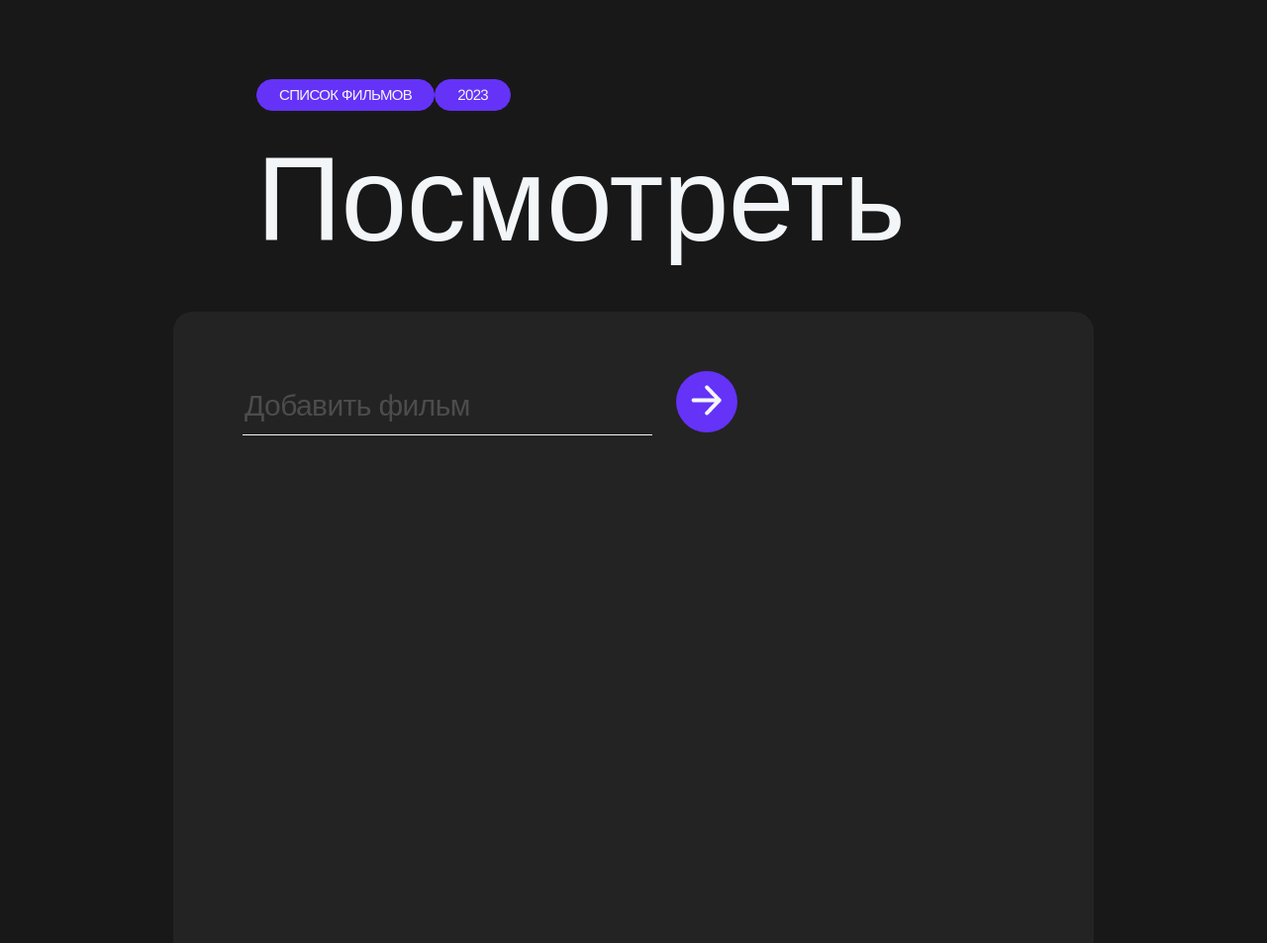
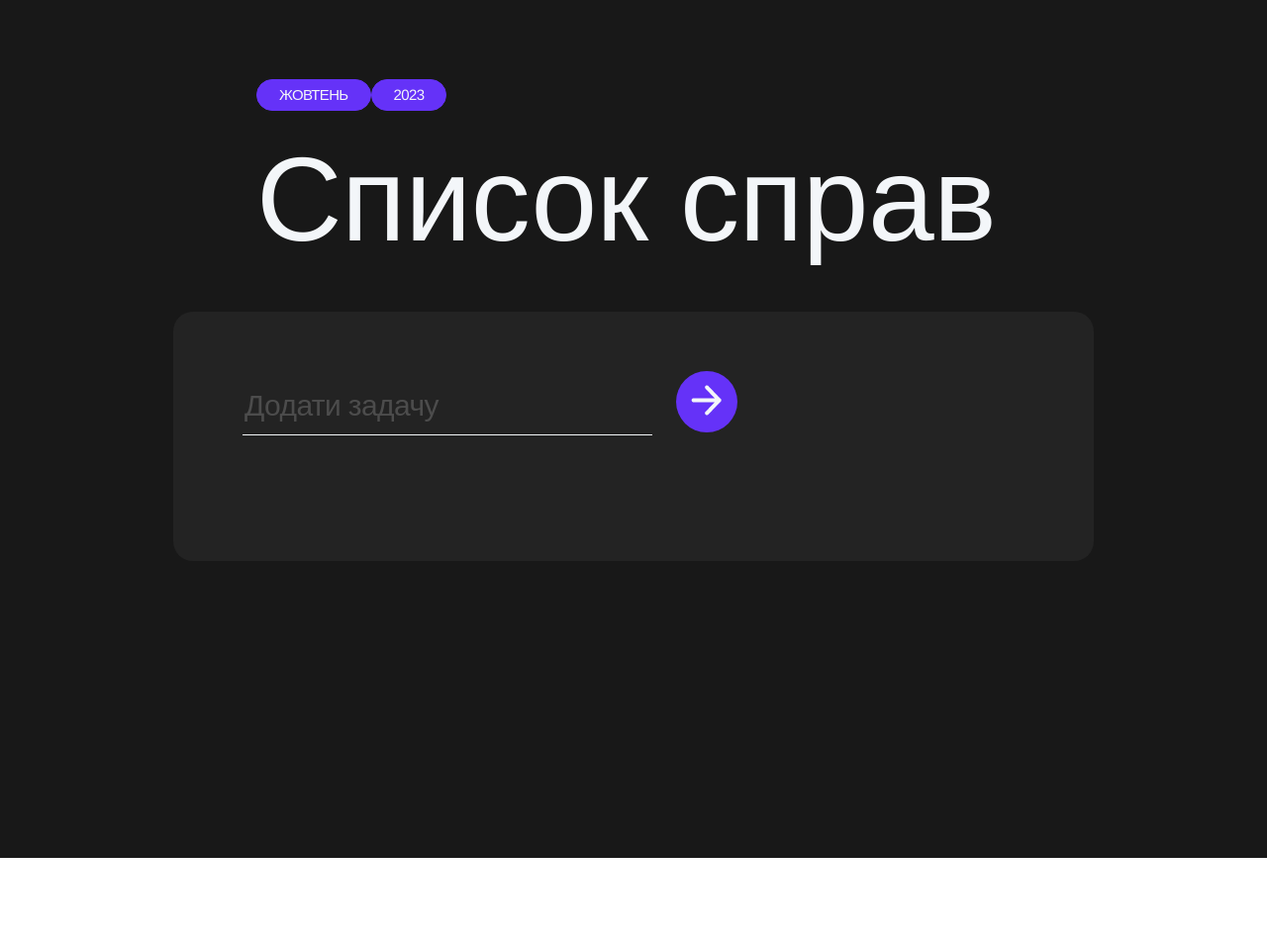
Before and after one commit to MarynaRak/movie-list-app, a plain HTML site: page index.html in a window 1280 px wide. Shown: the whole page at 99% size. After the commit the page ends 867 px from the top, so only its background shows below. Drawn offline with nearby package versions, Linux system fonts and the light colour scheme.

Commit message:
language

```diff
--- a/index.html
+++ b/index.html
@@ -12,26 +12,26 @@
       href="https://fonts.googleapis.com/css2?family=Arimo&display=swap"
       rel="stylesheet"
     />
-    <title>What to watch</title>
+    <title>To do List</title>
   </head>
   <body>
     <div class="fullscreen-background">
       <div class="container">
         <div class="tag-flex-wrapper">
-          <p class="tag-wrapper tag-description">список фильмов</p>
+          <p class="tag-wrapper tag-description">жовтень</p>
           <p class="tag-wrapper tag-description">2023</p>
         </div>
-        <h1 class="main-title">Посмотреть</h1>
+        <h1 class="main-title">Список справ</h1>
         <div class="list-wrapper">
           <form id="form">
             <input
               id="user-input"
               type="text"
               class="input"
-              placeholder="Добавить фильм"
+              placeholder="Додати задачу"
             />
             <button id="add-btn" class="add-movie-btn">
-              <img src="images/add-btn-img.png" alt="Стрелка в право"/>
+              <img src="images/add-btn-img.png" alt="Стрілка вправо"/>
             </button>
           </form>
             <ul id="movie-list-wrapper" class="movie-list-flex-wrapper"></ul>
--- a/styles/index.css
+++ b/styles/index.css
@@ -7,7 +7,7 @@ body {
 
 .fullscreen-background {
   width: 100%;
-  padding: 80px 0 100px;
+  padding: 80px 0 300px;
   background: #181818;
 }
 
@@ -91,7 +91,6 @@ body {
 }
 
 .movie-list-flex-wrapper {
-  height: 470px;
   display: flex;
   flex-direction: column;
   gap: 3px;
```
